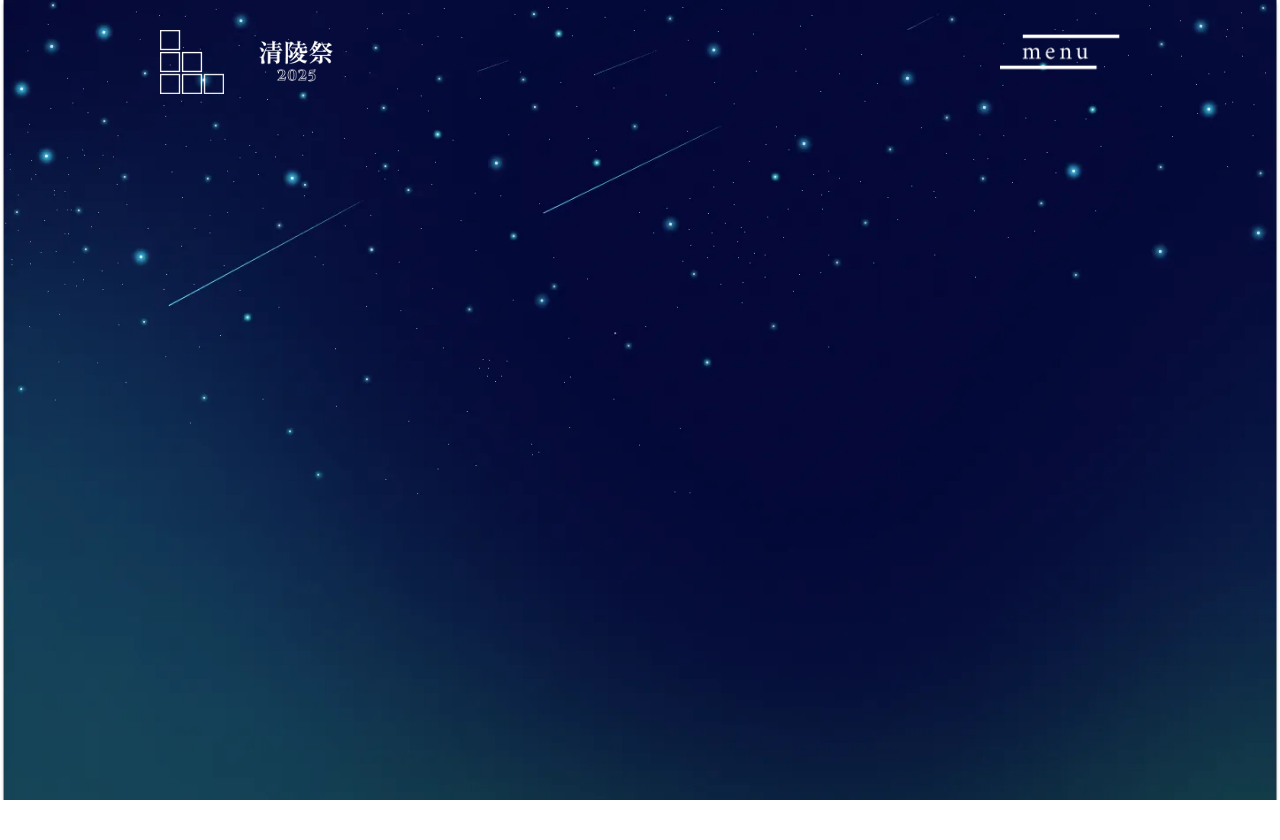
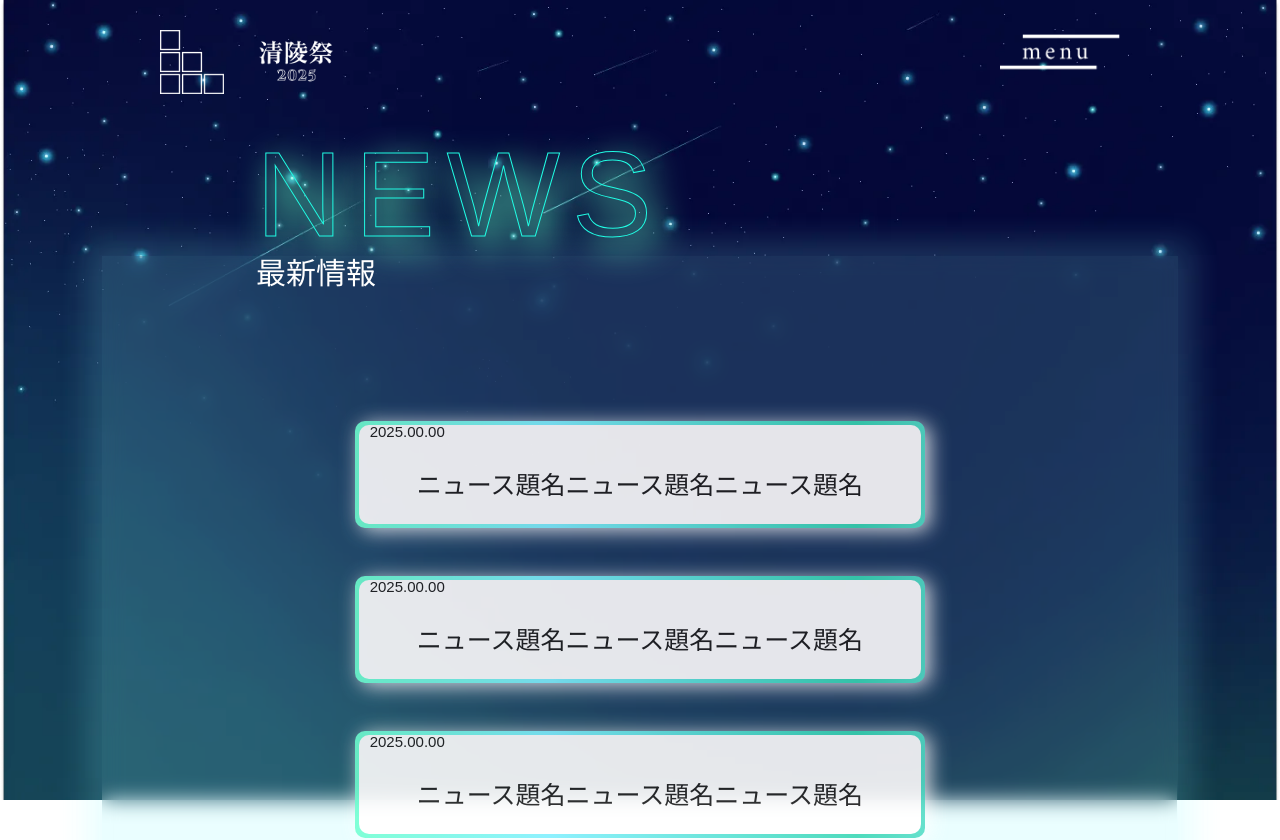
Before and after one commit to ynufes-tech/ynufes-seiryo25, a Nuxt app: page /news in a window 1280 px wide. Before the commit this address had no page. Shown: the top 840 px of the page. Before the commit the page ends 800 px from the top, so only its background shows below. Built offline with nearby package versions, Linux system fonts and the light colour scheme; a web font is replaced by a local one.

Commit message:
newsページ仮

```diff
--- /dev/null
+++ b/components/ColorButton.vue
@@ -0,0 +1,117 @@
+<script lang="ts" setup>
+const props = defineProps({
+  text: {
+    type: String,
+    required: true,
+  },
+  link: {
+    type: String,
+    required: true,
+  },
+  date: {
+    type: String,
+    required: true,
+  },
+})
+</script>
+
+<template>
+  <div class="pop">
+    <a class="news-button" :href="link" target="_blank" rel="noopener noreferrer">
+      <div class="content">
+        <p class="now">{{ date }}</p>
+        <p class="news-title">{{ text }}</p>
+      </div>
+    </a>
+  </div>
+</template>
+
+<style lang="scss" scoped>
+@use "@/assets/scss/_breakpoint.scss" as *;
+
+.pop {
+  display: flex;
+  justify-content: center;
+}
+
+.news-button {
+  position: relative;
+  display: inline-flex;
+  align-items: center;
+  justify-content: center;
+  border-radius: 10px;
+  padding: 2px; // 枠線として使う余白
+  background: linear-gradient(
+    90deg,
+    rgba(44,163,255,1) 0%,
+    rgba(113,255,210,1) 0%,
+    rgba(129,240,255,1) 17%,
+    rgba(58,215,181,1) 44%,
+    rgba(162,240,254,1) 67%,
+    rgba(157,255,209,1) 91%
+  );
+  background-size: 200% 200%;
+  transition: all 0.4s ease;
+  text-decoration: none;
+  overflow: hidden;
+  width: fit-content;
+  filter: drop-shadow(5px 3px 10px rgba(255, 255, 255, 0.9));
+
+  &::before {
+    content: '';
+    position: absolute;
+    inset: 4px;
+    border-radius: 10px;
+    background: #fff;
+    transition: all 0.4s ease;
+    z-index: 1;
+  }
+
+  p {
+    position: relative;
+    z-index: 2;
+    margin: 0;
+    padding: 25px 60px;
+    font-size: 25px;
+    color: #222;
+    transition: color 0.4s ease;
+
+    @include md {
+      padding: 18px 13px;
+      font-size: 20px;
+    }
+    @include sm {
+      padding: 15px 9px;
+      font-size: 18px;
+    }
+  }
+
+  &:hover {
+    background: transparent; // 背景（グラデ）を消す
+    background-position: 100% 100%;
+
+    &::before {
+      background: linear-gradient(
+        90deg,
+        rgba(44, 163, 255, 0.2) 0%,
+        rgba(129, 240, 255, 0.2) 17%,
+        rgba(58, 215, 181, 0.2) 44%,
+        rgba(162, 240, 254, 0.2) 67%,
+        rgba(157, 255, 209, 0.2) 91%
+      );
+      border: 1px solid transparent; // 枠線削除の見せかけ
+    }
+
+    p {
+      color: #fff;
+    }
+  }
+
+  .now {
+    margin-top: 0;
+    padding: 0 1vw 0;
+    font-size: 15px;
+  }
+
+}
+</style>
--- /dev/null
+++ b/pages/news/index.vue
@@ -0,0 +1,88 @@
+<script setup lang="ts">
+useHead({
+   title: "News | 25清陵祭公式HP~翠星~",
+   meta:[
+    { name: "description", content: "最新情報はこちらから"},
+   ],
+});
+</script>
+<template>
+    <div class="page-root">
+        <div class="page-container">
+            <PageTitle :title="'NEWS'" :sub-title="'最新情報'" />
+            <div class="box">
+                <div class="pops">
+                    <ColorButton
+                        date="2025.00.00"
+                        text="ニュース題名ニュース題名ニュース題名"
+                        link="latest-info"
+                        class="news-title"
+                    />
+                    <ColorButton
+                        date="2025.00.00"
+                        text="ニュース題名ニュース題名ニュース題名"
+                        link="latest-info"
+                        class="news-title"
+                    />
+                    <ColorButton
+                        date="2025.00.00"
+                        text="ニュース題名ニュース題名ニュース題名"
+                        link="latest-info"
+                        class="news-title"
+                    />
+                    <ColorButton
+                        date="2025.00.00"
+                        text="ニュース題名ニュース題名ニュース題名"
+                        link="latest-info"
+                        class="news-title"
+                    />
+                </div>
+            </div>
+        </div>
+    </div>
+</template>
+
+<style lang="scss" scoped>
+@use '@/assets/scss/_breakpoint.scss' as *;
+
+.page-container {
+    margin: 15vh 0;
+}
+
+.news-title {
+    margin: 6vh 0 3rem;
+    @include md {
+        margin: 3vh 0 3rem;
+    }
+}
+
+.box {
+  background-color: rgba(134, 249, 255, 0.2);
+  backdrop-filter: blur(10px);
+  -webkit-backdrop-filter: blur(10px);
+  box-shadow: 0 0 30px 15px rgba(134, 249, 255, 0.2);
+  padding: 1% 4%;
+  opacity: 90%;
+  margin: 12rem 8vw 10vh;
+  @include md {
+    margin-top: 18rem;
+    padding: 2% 8%;
+    margin: 8rem 7vw 0;
+  }
+  @include sm {
+    margin-top: 7rem;
+  }
+}
+
+.pops {
+    margin-top: 19vh;
+    @include md {
+        margin-top: 11vh;
+    }
+    @include sm {
+        margin-top: 8vh;
+    }
+}
+
+
+</style>
```
